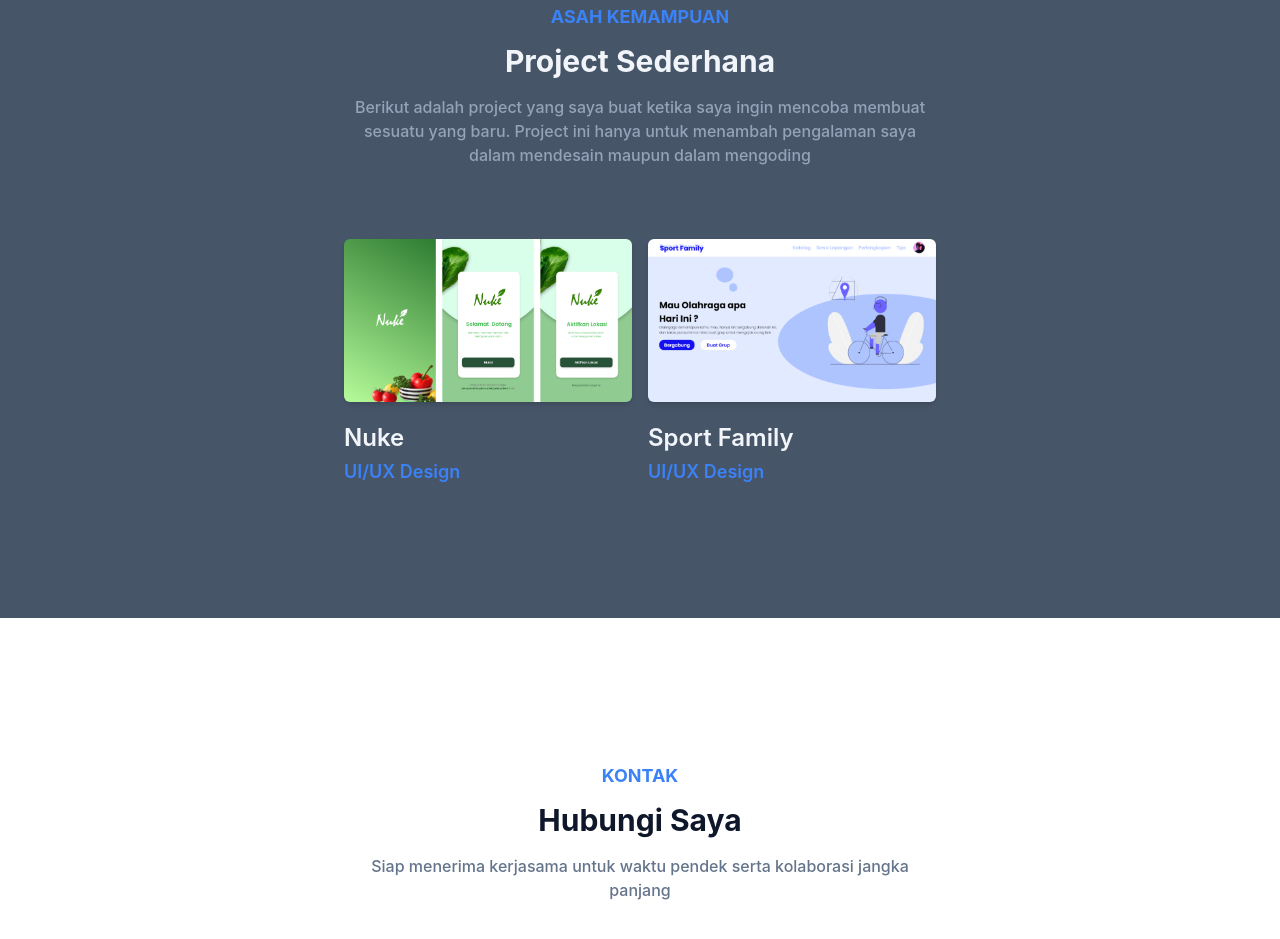
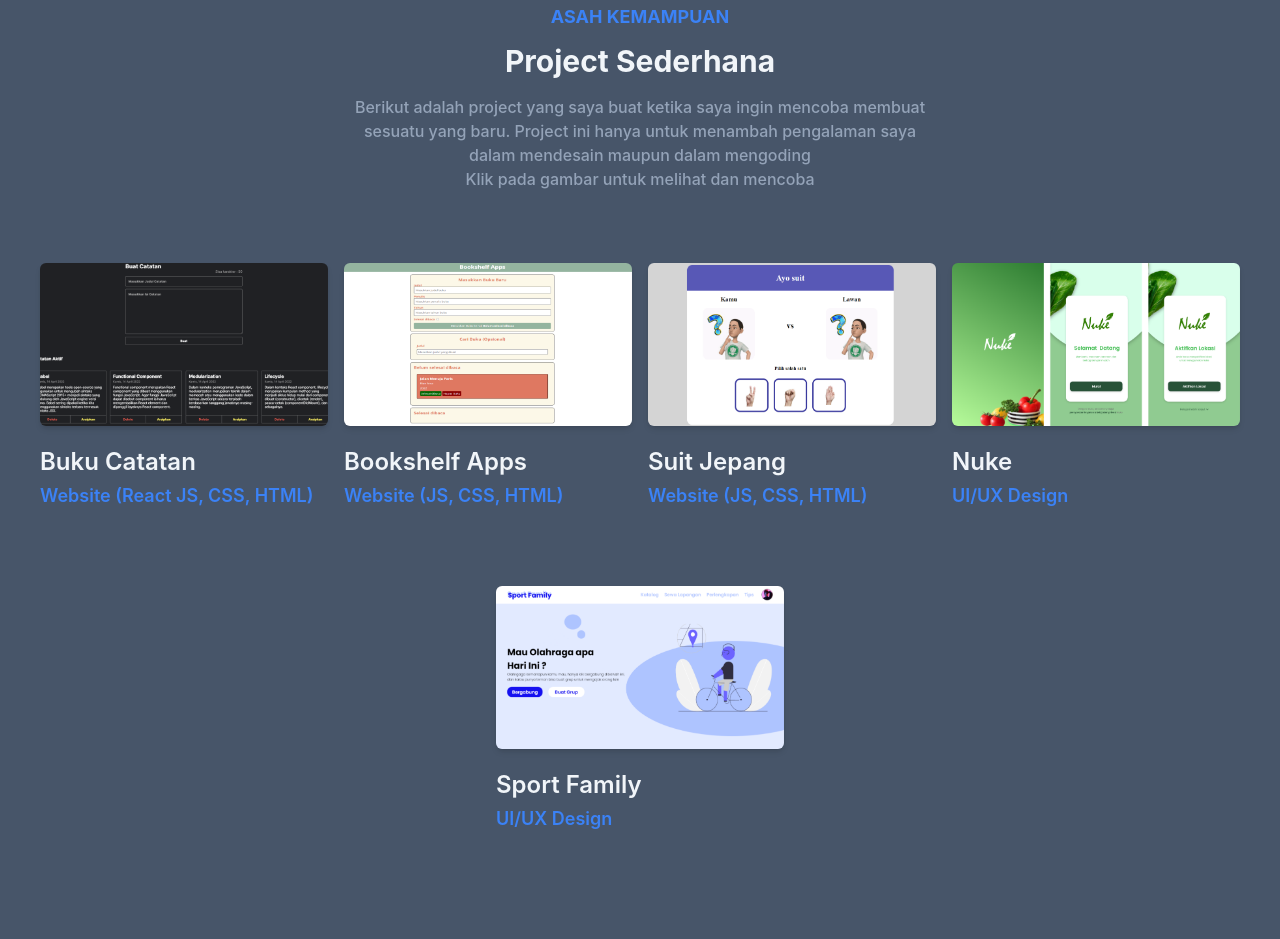
Before and after one commit to rian-arsa/portofolio-tailwind-css, a website: page index.html in a window 1280 px wide. Shown: the part 2466-3405 px from the top of the page. Drawn offline with Linux system fonts and the light colour scheme; files whose address does not match are found by name.

Commit message:
Menambahan asah kemampuan

```diff
--- a/index.html
+++ b/index.html
@@ -94,6 +94,10 @@
                         <a href="https://www.linkedin.com/in/rian-ari-sasono/" target="_blank" class="w-10 h-10 mr-3 rounded-full flex justify-center items-center border border-slate-300 text-slate-300 p-2 hover:bg-primary hover:text-white ">
                             <svg role="img" width="30" class="fill-current" viewBox="0 0 24 24" xmlns="http://www.w3.org/2000/svg"><title>LinkedIn</title><path d="M20.447 20.452h-3.554v-5.569c0-1.328-.027-3.037-1.852-3.037-1.853 0-2.136 1.445-2.136 2.939v5.667H9.351V9h3.414v1.561h.046c.477-.9 1.637-1.85 3.37-1.85 3.601 0 4.267 2.37 4.267 5.455v6.286zM5.337 7.433c-1.144 0-2.063-.926-2.063-2.065 0-1.138.92-2.063 2.063-2.063 1.14 0 2.064.925 2.064 2.063 0 1.139-.925 2.065-2.064 2.065zm1.782 13.019H3.555V9h3.564v11.452zM22.225 0H1.771C.792 0 0 .774 0 1.729v20.542C0 23.227.792 24 1.771 24h20.451C23.2 24 24 23.227 24 22.271V1.729C24 .774 23.2 0 22.222 0h.003z"/></svg>
                         </a>
+                        <!-- Github -->
+                        <a href="https://github.com/rian-arsa" target="_blank" class="w-10 h-10 mr-3 rounded-full flex justify-center items-center border border-slate-300 text-slate-300 p-2 hover:bg-slate-900 hover:text-white ">
+                            <svg role="img" width="30" class="fill-current" viewBox="0 0 24 24" xmlns="http://www.w3.org/2000/svg"><title>GitHub</title><path d="M12 .297c-6.63 0-12 5.373-12 12 0 5.303 3.438 9.8 8.205 11.385.6.113.82-.258.82-.577 0-.285-.01-1.04-.015-2.04-3.338.724-4.042-1.61-4.042-1.61C4.422 18.07 3.633 17.7 3.633 17.7c-1.087-.744.084-.729.084-.729 1.205.084 1.838 1.236 1.838 1.236 1.07 1.835 2.809 1.305 3.495.998.108-.776.417-1.305.76-1.605-2.665-.3-5.466-1.332-5.466-5.93 0-1.31.465-2.38 1.235-3.22-.135-.303-.54-1.523.105-3.176 0 0 1.005-.322 3.3 1.23.96-.267 1.98-.399 3-.405 1.02.006 2.04.138 3 .405 2.28-1.552 3.285-1.23 3.285-1.23.645 1.653.24 2.873.12 3.176.765.84 1.23 1.91 1.23 3.22 0 4.61-2.805 5.625-5.475 5.92.42.36.81 1.096.81 2.22 0 1.606-.015 2.896-.015 3.286 0 .315.21.69.825.57C20.565 22.092 24 17.592 24 12.297c0-6.627-5.373-12-12-12"/></svg>
+                        </a>
                         <!-- Youtube -->
                         <a href="https://www.youtube.com/channel/UCh7nk4ah6n4HWNgq3XIKwNA" target="_blank" class="w-10 h-10 mr-3 rounded-full flex justify-center items-center border border-slate-300 text-slate-300 p-2 hover:bg-red-600 hover:text-white ">
                             <svg role="img" width="30" class="fill-current" viewBox="0 0 24 24" xmlns="http://www.w3.org/2000/svg"><title>YouTube</title><path d="M23.498 6.186a3.016 3.016 0 0 0-2.122-2.136C19.505 3.545 12 3.545 12 3.545s-7.505 0-9.377.505A3.017 3.017 0 0 0 .502 6.186C0 8.07 0 12 0 12s0 3.93.502 5.814a3.016 3.016 0 0 0 2.122 2.136c1.871.505 9.376.505 9.376.505s7.505 0 9.377-.505a3.015 3.015 0 0 0 2.122-2.136C24 15.93 24 12 24 12s0-3.93-.502-5.814zM9.545 15.568V8.432L15.818 12l-6.273 3.568z"/></svg>
@@ -174,19 +178,43 @@
                     <h4 class="font-bold uppercase text-primary text-md mb-3 lg:text-lg">asah kemampuan</h4>
                     <h2 class="font-bold text-slate-100 text-3xl mb-4">Project Sederhana</h2>
                     <p class="font-medium text-md text-slate-400">Berikut adalah project yang saya buat ketika saya ingin mencoba membuat sesuatu yang baru. Project ini hanya untuk menambah pengalaman saya dalam mendesain maupun dalam mengoding</p>
+                    <p class="font-medium text-md text-slate-400">Klik pada gambar untuk melihat dan mencoba</p>
                 </div>
 
                 <div class="w-full flex flex-wrap justify-center xl:mx-auto">
                     <div class="w-1/2 mb-12 p-1 lg:p-2 md:w-1/4">
-                        <div class="rounded-md shadow-md overflow-hidden">
-                            <img src="dist/img/asah/nuke.png" alt="Portofolio 1" width="w-full">
+                        <div class="rounded-md shadow-md overflow-hidden hover:opacity-70">
+                            <a href="https://buku-catatan-react.vercel.app/" target="_blank" rel="noopener noreferrer"><img src="dist/img/asah/buku-catatan.png" alt="Portofolio 1" width="w-full"></a>
+                        </div>
+                        <h3 class="font-semibold text-sm lg:text-2xl text-slate-100 mt-5 mb-1">Buku Catatan</h3>
+                        <h4 class="text-xs lg:text-lg font-semibold text-primary mb-3">Website (React JS, CSS, HTML)</h4>
+                    </div>
+                    <div class="w-1/2 mb-12 p-1 lg:p-2 md:w-1/4">
+                        <div class="rounded-md shadow-md overflow-hidden hover:opacity-70">
+                            <a href="https://rian-arsa.github.io/bookshelf-app/" target="_blank" rel="noopener noreferrer"><img src="dist/img/asah/bookshelf-app.png" alt="Portofolio 1" width="w-full"></a>
+                        </div>
+                        <h3 class="font-semibold text-sm lg:text-2xl text-slate-100 mt-5 mb-1">Bookshelf Apps</h3>
+                        <h4 class="text-xs lg:text-lg font-semibold text-primary mb-3">Website (JS, CSS, HTML)</h4>
+                    </div>
+                    <div class="w-1/2 mb-12 p-1 lg:p-2 md:w-1/4">
+                        <div class="rounded-md shadow-md overflow-hidden hover:opacity-70">
+                            <a href="https://suit-jepang-jsdom.vercel.app/" target="_blank" rel="noopener noreferrer"><img src="dist/img/asah/suit-jepang.png" alt="Portofolio 1" width="w-full"></a>
+                        </div>
+                        <h3 class="font-semibold text-sm lg:text-2xl text-slate-100 mt-5 mb-1">Suit Jepang</h3>
+                        <h4 class="text-xs lg:text-lg font-semibold text-primary mb-3">Website (JS, CSS, HTML)</h4>
+                    </div>
+                    <div class="w-1/2 mb-12 p-1 lg:p-2 md:w-1/4">
+                        <div class="rounded-md shadow-md overflow-hidden hover:opacity-70">
+                            <a href="https://drive.google.com/drive/folders/1DhGqNwpjuFVllQ7a8-niZXxKnPqJwu-8?usp=sharing" target="_blank" rel="noopener noreferrer"><img src="dist/img/asah/nuke.png" alt="Portofolio 1" width="w-full"></a>
                         </div>
                         <h3 class="font-semibold text-sm lg:text-2xl text-slate-100 mt-5 mb-1">Nuke</h3>
                         <h4 class="text-xs lg:text-lg font-semibold text-primary mb-3">UI/UX Design</h4>
                     </div>
                     <div class="w-1/2 mb-12 p-1 lg:p-2 md:w-1/4">
-                        <div class="rounded-md shadow-md overflow-hidden">
-                            <img src="dist/img/asah/sport-family.png" alt="Portofolio 1" width="w-full">
+                        <div class="rounded-md shadow-md overflow-hidden hover:opacity-70">
+                            <a href="https://drive.google.com/drive/folders/1KJtb8aATtNx-6ZBpooGP6wEBTvHhpez0?usp=sharing" target="_blank" rel="noopener noreferrer">
+                                <img src="dist/img/asah/sport-family.png" alt="Portofolio 1" width="w-full">
+                            </a>
                         </div>
                         <h3 class="font-semibold text-sm lg:text-2xl text-slate-100 mt-5 mb-1">Sport Family</h3>
                         <h4 class="text-xs lg:text-lg font-semibold text-primary mb-3">UI/UX Design</h4>
```
Also changed, not shown: dist/img/asah/bookshelf-app.png (added), dist/img/asah/buku-catatan.png (added), dist/img/asah/suit-jepang.png (added), dist/output.css.
